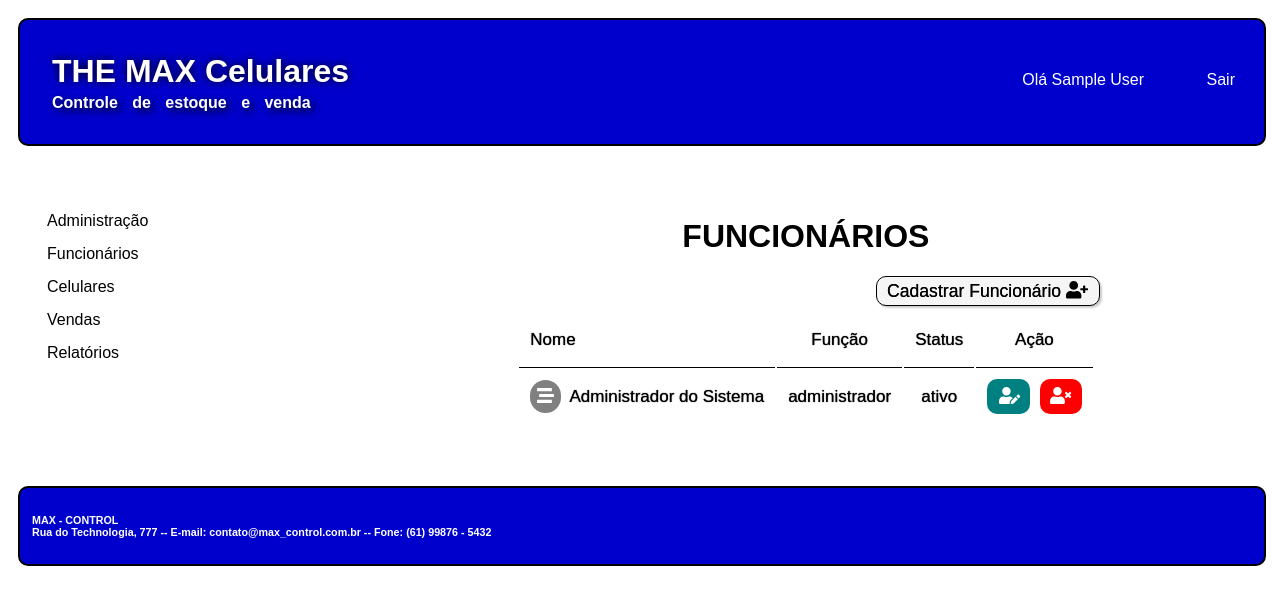
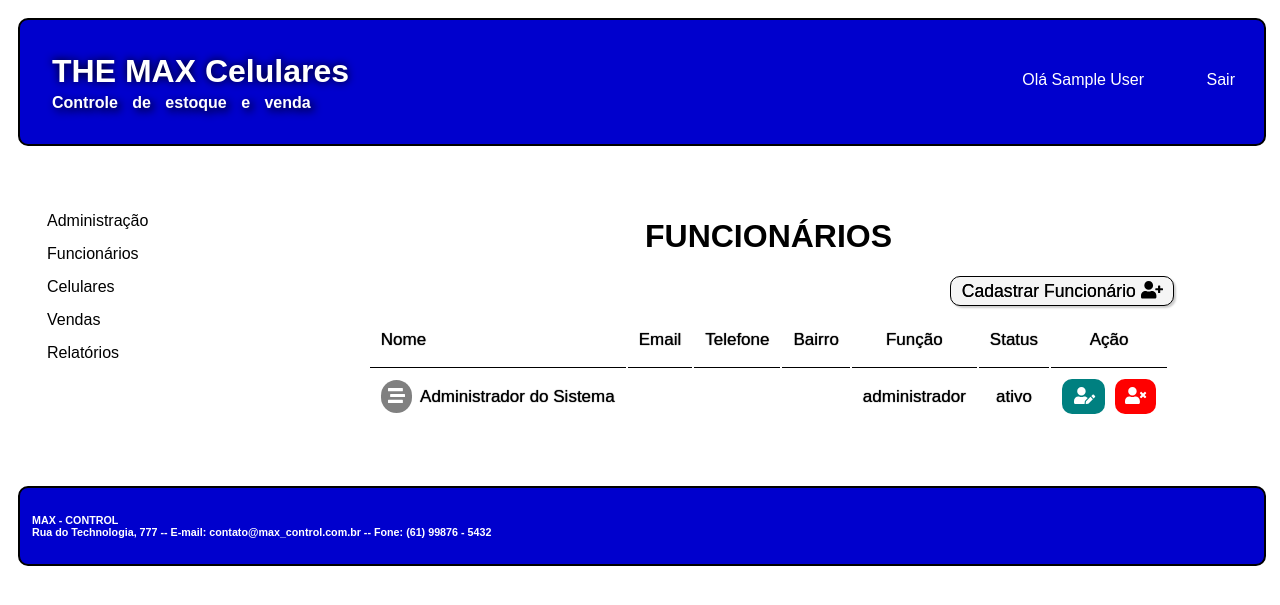
Before and after one commit to DaNzxx1/web, a PHP site: page /lista_fun.php in a window 1280 px wide. Shown: the top 605 px of the page. Run offline with PHP 8.4, Linux system fonts and the light colour scheme; the visitor is signed in with stand-in values (Sample User, id 1); data comes from the database, SQL or seed files in the repository.

Commit message:
Correção tabela lista_fun

```diff
--- a/css/style.css
+++ b/css/style.css
@@ -201,7 +201,7 @@ a {
     text-shadow: 1px 1px 3px PowderBlue;
 }
 
-.box input[type="text"], input[type="password"] {
+.box input[type="text"], .box input[type="password"] {
     border: 3px solid slateblue;
     border-radius: 20px;
     padding: 8px 0px 8px 0px;
@@ -213,7 +213,7 @@ a {
     background: GhostWhite;
 }
 
-.box input[type="text"]:focus, input[type="password"]:focus {
+.box input[type="text"]:focus, .box input[type="password"]:focus {
     width: 300px;
     border: 3px solid #2ecc71;
 }
--- a/index.php
+++ b/index.php
@@ -1,6 +1,5 @@
 <!DOCTYPE html>
 <html>
-
 	<head>
 		<meta charset="utf-8" />
 		<meta http-equiv="X-UA-Compatible" content="IE=edge">
@@ -63,5 +62,4 @@
 				</div>
 			</div>
 	</body>
-
 </html>
--- a/lista_fun.php
+++ b/lista_fun.php
@@ -3,7 +3,6 @@ session_start();
 ?>
 <!DOCTYPE html>
 <html>
-
 	<head>
 		<meta charset="utf-8" />
 		<meta http-equiv="X-UA-Compatible" content="IE=edge">
@@ -38,7 +37,7 @@ session_start();
 			<div class="conteudo_especifico centralizar">
 				<h1> FUNCIONÁRIOS </h1>
 				<div>
-				<a class="div_esquerda botao" href="cadastra_fun.php">
+					<a class="div_esquerda botao" href="cadastra_fun.php" title="Cadastrar Funcionário">
 						Cadastrar Funcionário <i class="fas fa-user-plus"></i>
 					</a>
 				</div>
@@ -46,13 +45,22 @@ session_start();
 					<?php
 					$conectar = mysqli_connect("localhost", "root", "", "themax");
 
-				$sql_consulta = "SELECT id_fun, nome_fun, funcao_fun, status_fun FROM funcionarios";
+					$sql_consulta = "SELECT id_fun, nome_fun, email_fun, telefone_fun, bairro_fun, funcao_fun, status_fun FROM funcionarios";
 					$resultado_consulta = mysqli_query($conectar, $sql_consulta);
 					?>
 					<table class="centralizar listaFun">
 						<tr>
 							<td class="esquerda" style="border-bottom: 1px solid black!important;">
 								<p> Nome </p>
+							</td>
+							<td style="border-bottom: 1px solid black!important;">
+								<p> Email </p>
+							</td>
+							<td style="border-bottom: 1px solid black!important;">
+								<p> Telefone </p>
+							</td>
+							<td style="border-bottom: 1px solid black!important;">
+								<p> Bairro </p>
 							</td>
 							<td style="border-bottom: 1px solid black!important;">
 								<p> Função </p>
@@ -70,7 +78,7 @@ session_start();
 							<tr>
 								<td class="esquerda">
 									<p>
-									<a class="exibe" href="exibe_fun.php?codigo=<?php echo $registro[0] ?>">
+										<a class="exibe" href="exibe_fun.php?codigo=<?php echo $registro[0] ?>" title="Exibir Funcionário">
 											<i class="fas fa-stream" style="color: white;"></i>
 										</a>&nbsp;
 										<?php echo "$registro[1]"; ?>
@@ -84,6 +92,21 @@ session_start();
 								<td>
 									<p>
 										<?php echo "$registro[3]"; ?>
+									</p>
+								</td>
+								<td>
+									<p>
+										<?php echo "$registro[4]"; ?>
+									</p>
+								</td>
+								<td>
+									<p>
+										<?php echo "$registro[5]"; ?>
+									</p>
+								</td>
+								<td>
+									<p>
+										<?php echo "$registro[6]"; ?>
 									</p>
 								</td>
 								<td class="direita">
@@ -122,5 +145,4 @@ session_start();
 			</div>
 		</div>
 	</body>
-
 </html>
```
Lines whose indentation alone changed are shown as unchanged.
